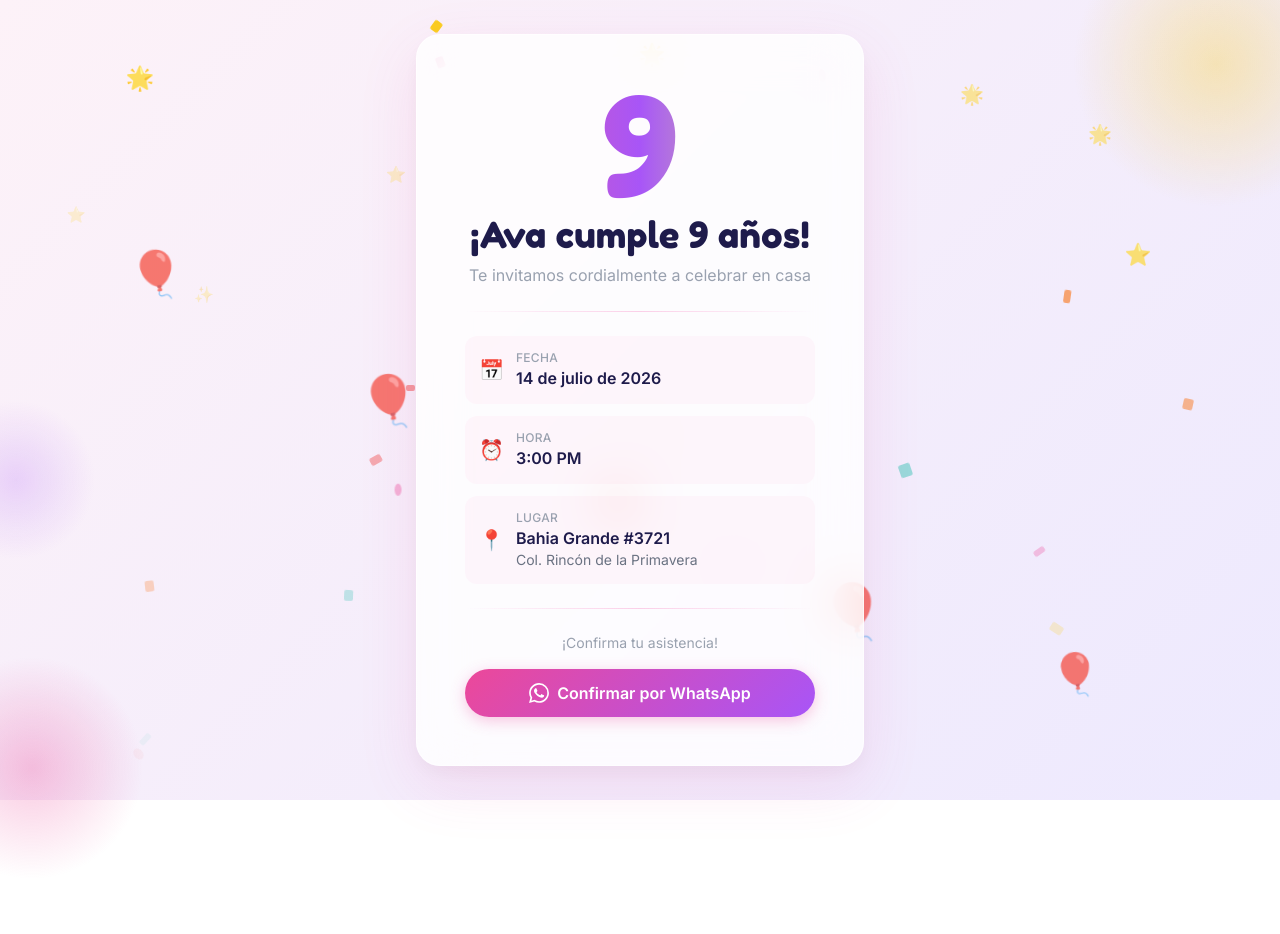
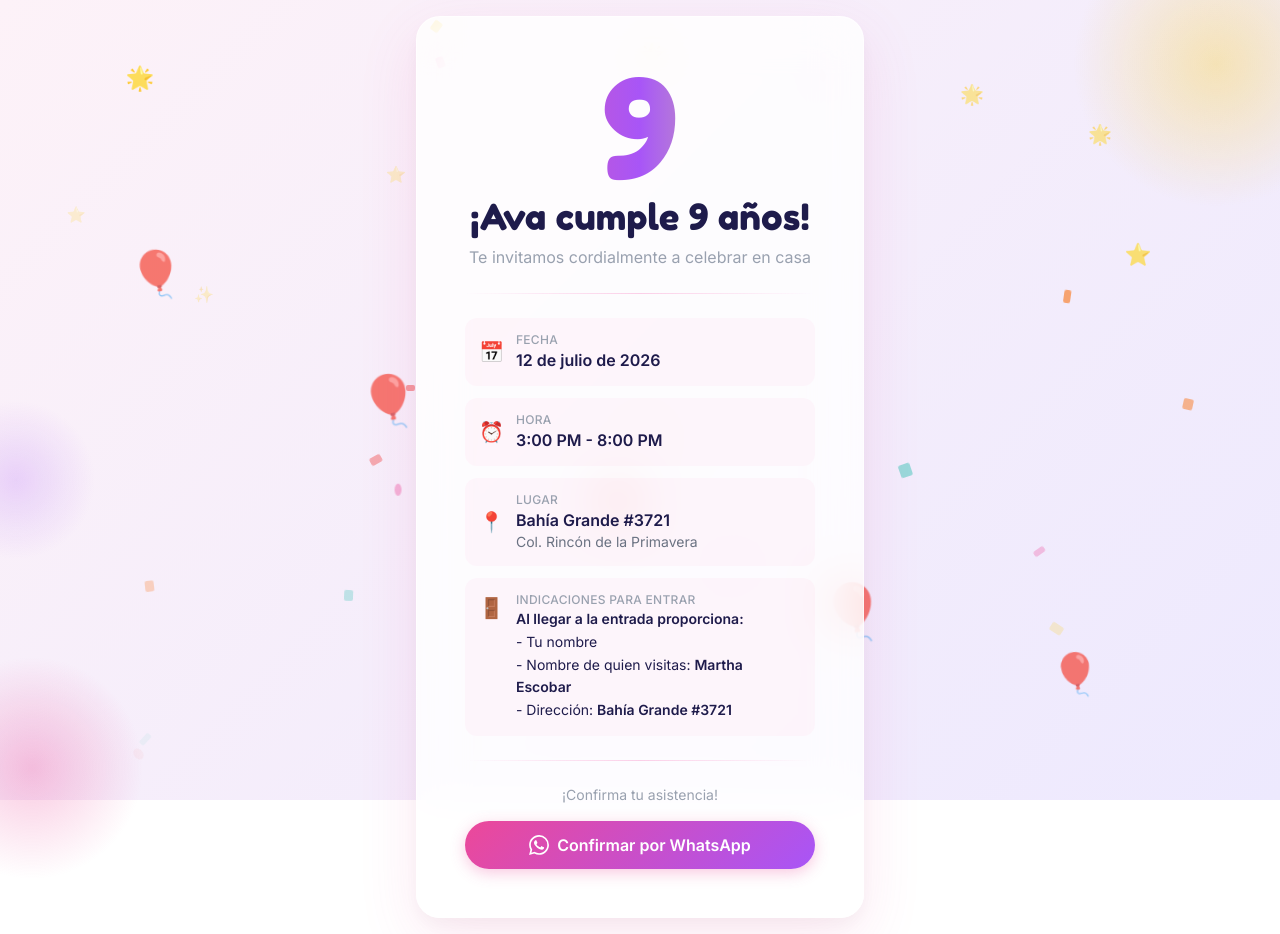
Before and after one commit to agse14/Cumplea-os, a SvelteKit app: page / in a window 1280 px wide. Before the commit the page ends 800 px from the top, so only its background shows below. Built offline with nearby package versions, Linux system fonts and the light colour scheme.

Commit message:
minor fixes

```diff
--- a/src/routes/+page.svelte
+++ b/src/routes/+page.svelte
@@ -10,7 +10,7 @@
 
 <svelte:head>
 	<title>¡Ava cumple 9 años! 🎉</title>
-	<meta name="description" content="Invitación al cumpleaños de Ava - 14 de julio de 2026" />
+	<meta name="description" content="Invitación al cumpleaños de Ava - 12 de julio de 2026" />
 	<meta property="og:title" content="¡Ava cumple 9 años! 🎉" />
 	<meta property="og:description" content="Estás cordialmente invitado a celebrar los 9 años de Ava" />
 	<meta property="og:type" content="website" />
@@ -91,7 +91,7 @@
 		<div class="flex flex-col gap-3 text-left">
 
 			<a
-				href="https://www.google.com/calendar/render?action=TEMPLATE&text=Cumplea%C3%B1os%20de%20Ava%20%F0%9F%8E%89&dates=20260714T210000Z%2F20260715T010000Z&details=%C2%A1Ava%20cumple%209%20a%C3%B1os!%20Te%20esperamos%20para%20celebrar%20%F0%9F%8E%89&location=Bahia%20Grande%20%233721%2C%20Col.%20Rinc%C3%B3n%20de%20la%20Primavera&ctz=America%2FMexico_City"
+				href="https://www.google.com/calendar/render?action=TEMPLATE&text=Cumplea%C3%B1os%20de%20Ava%20%F0%9F%8E%89&dates=20260712T210000Z%2F20260713T020000Z&details=%C2%A1Ava%20cumple%209%20a%C3%B1os!%20Te%20esperamos%20para%20celebrar%20%F0%9F%8E%89&location=Bahia%20Grande%20%233721%2C%20Col.%20Rinc%C3%B3n%20de%20la%20Primavera&ctz=America%2FMexico_City"
 				target="_blank"
 				rel="noopener noreferrer"
 				class="flex items-center gap-3 p-3.5 rounded-xl transition-all duration-200 hover:bg-pink-50/80 hover:translate-x-1"
@@ -100,7 +100,7 @@
 				<span class="text-xl flex-shrink-0">📅</span>
 				<div>
 					<div class="text-xs text-gray-400 font-medium uppercase tracking-wide">Fecha</div>
-					<div class="font-semibold text-[#1e1b4b]">14 de julio de 2026</div>
+					<div class="font-semibold text-[#1e1b4b]">12 de julio de 2026</div>
 				</div>
 			</a>
 
@@ -108,7 +108,7 @@
 				<span class="text-xl flex-shrink-0">⏰</span>
 				<div>
 					<div class="text-xs text-gray-400 font-medium uppercase tracking-wide">Hora</div>
-					<div class="font-semibold text-[#1e1b4b]">3:00 PM</div>
+					<div class="font-semibold text-[#1e1b4b]">3:00 PM - 8:00 PM</div>
 				</div>
 			</div>
 
@@ -122,10 +122,23 @@
 				<span class="text-xl flex-shrink-0">📍</span>
 				<div>
 					<div class="text-xs text-gray-400 font-medium uppercase tracking-wide">Lugar</div>
-					<div class="font-semibold text-[#1e1b4b]">Bahia Grande #3721</div>
+					<div class="font-semibold text-[#1e1b4b]">Bahía Grande #3721</div>
 					<div class="text-sm text-gray-500">Col. Rincón de la Primavera</div>
 				</div>
 			</a>
+
+			<div class="flex items-start gap-3 p-3.5 rounded-xl transition-all duration-200 hover:bg-pink-50/80 hover:translate-x-1" style="background: rgba(236, 72, 153, 0.04);">
+				<span class="text-xl flex-shrink-0 mt-0.5">🚪</span>
+				<div>
+					<div class="text-xs text-gray-400 font-medium uppercase tracking-wide">Indicaciones para entrar</div>
+					<div class="font-semibold text-[#1e1b4b] text-sm leading-relaxed">
+						Al llegar a la entrada proporciona:<br>
+						<span class="font-normal">- Tu nombre</span><br>
+						<span class="font-normal">- Nombre de quien visitas: <span class="font-semibold">Martha Escobar</span></span><br>
+						<span class="font-normal">- Dirección: <span class="font-semibold">Bahía Grande #3721</span></span>
+					</div>
+				</div>
+			</div>
 
 		</div>
 
```
